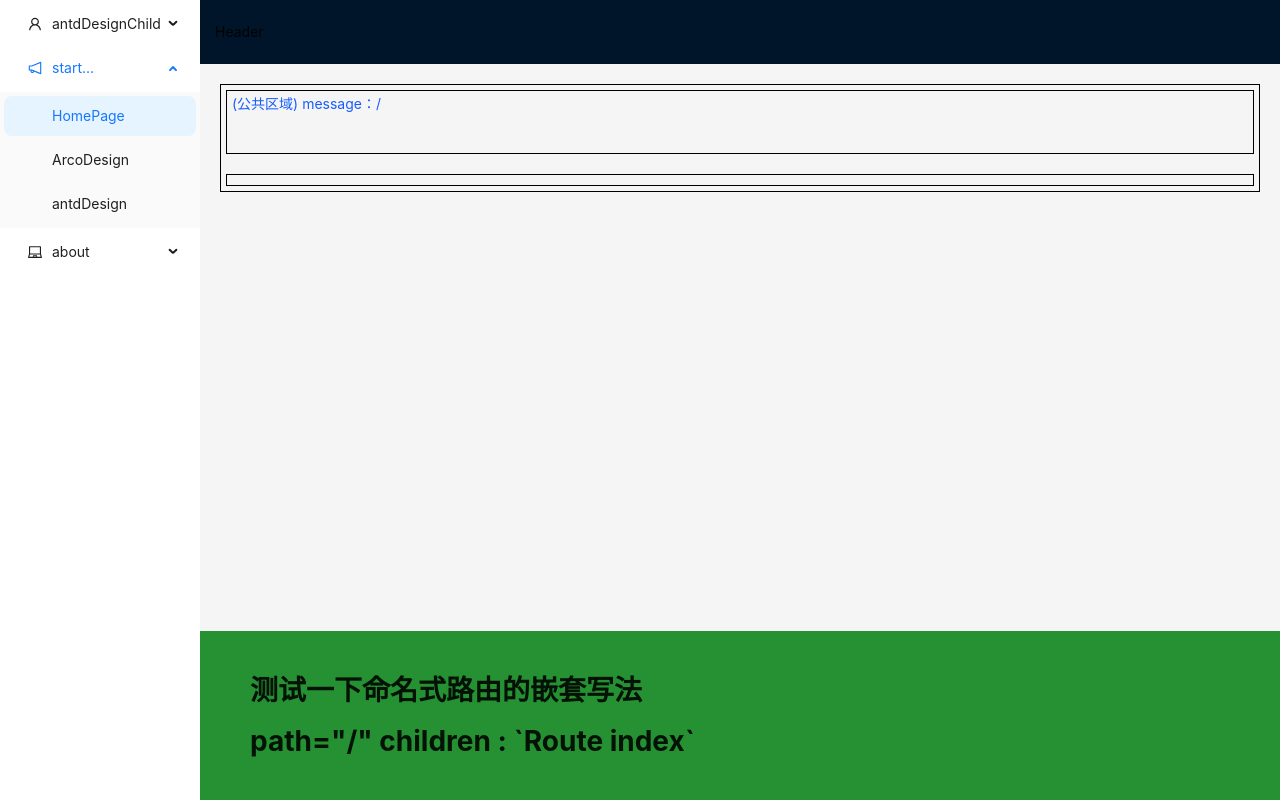
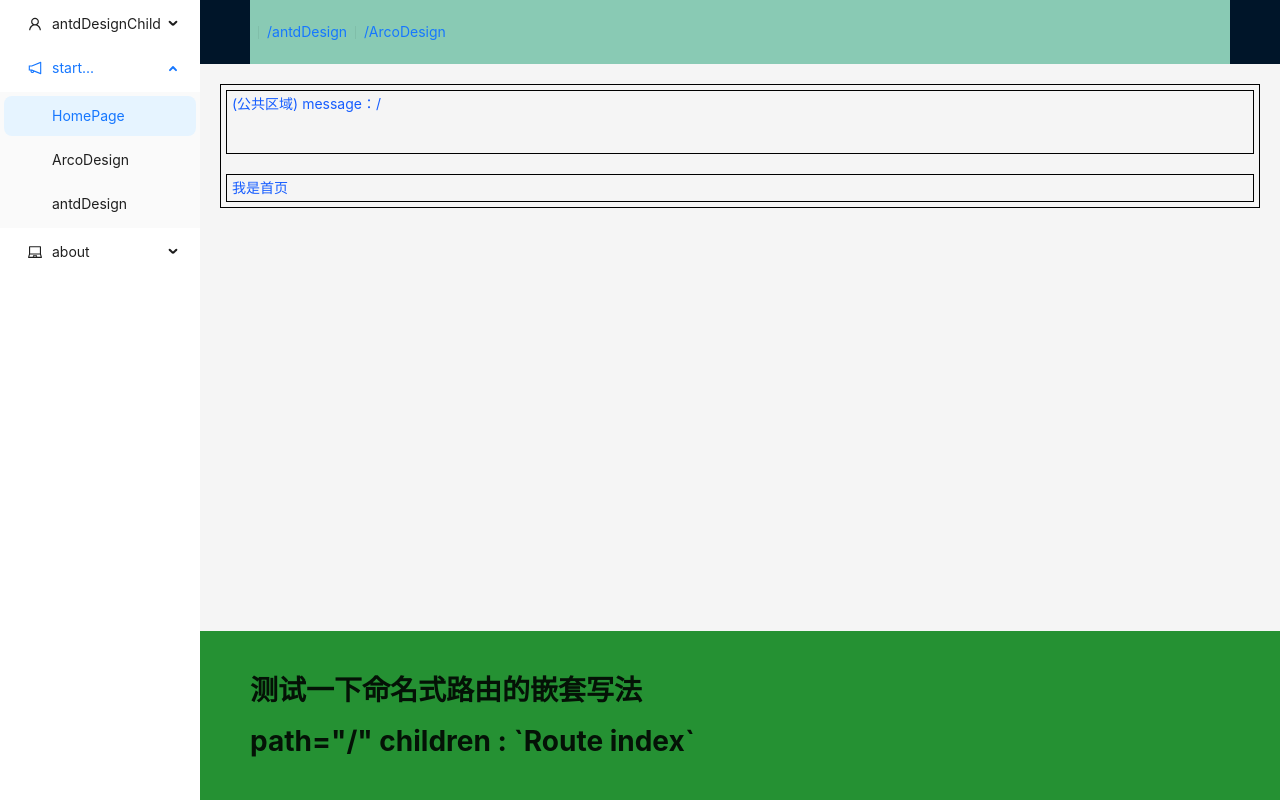
Before and after one commit to shijiePu/webpack-react, a React app: page / in a window 1280 px wide. Built offline with nearby package versions, Linux system fonts and the light colour scheme.

Commit message:
404页面组件、header组件

```diff
--- a/src/app.scss
+++ b/src/app.scss
@@ -4,7 +4,14 @@
 :root {
   // 定义主题颜色
   --theme-color: #165dff;
+  --app-background-color: #e4e6eb;
+
+  --header-background-color: rgb(137, 202, 180);
+  --header-border-color: #ccc;
+
+  --rooter-background-color: #259133;
 }
+
 
 .app-sider {
   color: var(--theme-color);
@@ -14,8 +21,16 @@
   overflow: auto;
   height: 100vh;
 
+
   .app-header {
-    padding: 0 15px;
+    height: 64px;
+    color: var(--theme-color);
+    border-color: var(--header-border-color);
+
+    .header-content {
+      height: 100%;
+      background-color: var(--header-background-color);
+    }
   }
 
   .contene-contain {
@@ -24,16 +39,16 @@
   }
 
   .app-footer {
-    background: #259133;
+    background: var(--rooter-background-color);
   }
 }
 
-.border{
+.border {
   border: 1px solid #000;
   padding: 5px;
 }
 
-.homepage-header{
+.homepage-header {
   height: 64px;
   margin-bottom: 20px;
 }
--- a/src/app.tsx
+++ b/src/app.tsx
@@ -1,13 +1,16 @@
 import React from "react"
-import { useRoutes, Routes, Route, Outlet, useLocation, matchRoutes, Link } from "react-router-dom";
+import { useRoutes, Routes, Route, Outlet, useLocation, matchRoutes, Link, Navigate } from "react-router-dom";
 import { ROUTER_CONFIG, Link_Config } from "./config/router";
 import { Layout, Menu } from 'antd';
 import { Teams } from "./config/router2"
+import PathInfo from "@/pages/HeaderInfo";
+
 
 import "./app.scss"
 const { Header, Footer, Sider, Content } = Layout;
 
-const RRouter = () => {
+// 命令式
+const RouterNormal = () => {
   return (
     <Routes>
       {/* 我们不一定要全部将路由定义在最外层.
@@ -27,10 +30,21 @@ const RRouter = () => {
   );
 }
 
-function App() {
+// 声明式
+const RoutesV6 = () => {
   // 于在useRoutes中调用RouteContext的解释
   // 这个是只会调用一次useRoutes吗
   const appRoutesElement = useRoutes(ROUTER_CONFIG);
+  return <>{appRoutesElement}</>
+}
+
+
+
+// Navigate  可以在子导航中 实现相对路径的跳转
+// 一般在子路由中使用？
+
+function App() {
+
   // const menuItems = matchRoutes()
   // todo  通过matchRoutes实现拿到导航栏的数据？
 
@@ -55,11 +69,7 @@ function App() {
   const location = useLocation()
   // 使用matchRoutes获取匹配到的路由，依次是从父到子路由
   let matches = matchRoutes(ROUTER_CONFIG, { pathname: location.pathname });
-  console.log('通过matchRoutes得到matches？？？', { matches,location });
-
-  const path = matches?.map(match=>{})
-
-
+  console.log('通过matchRoutes得到matches？？？', { matches, location });
 
   return (
     <div className="App">
@@ -78,12 +88,14 @@ function App() {
           </Menu>
         </Sider>
         <Layout className="app-content">
-          <Header className="app-header">Header</Header>
+          <Header className="app-header">
+            <PathInfo routerConfig={ROUTER_CONFIG} />
+          </Header>
           <Content className="contene-contain">
-            {appRoutesElement}
+            <RoutesV6 />
           </Content>
           <Footer className="app-footer">
-            <RRouter />
+            <RouterNormal />
           </Footer>
         </Layout>
       </Layout>
--- a/src/config/router.tsx
+++ b/src/config/router.tsx
@@ -2,6 +2,7 @@ import { Outlet, RouteObject, useParams } from "react-router-dom"
 import HomePage from "@/pages/home";
 import ArcoDesign from "@/pages/ArcoDesign";
 import AntdDesign from "@/pages/antDesign";
+import NotFound from "@/pages/NotFound";
 import { LaptopOutlined, NotificationOutlined, UserOutlined } from '@ant-design/icons';
 
 const Link_Config = [
@@ -40,7 +41,7 @@ const Link_Config = [
     },
     {
         name: 'about', icon: LaptopOutlined, id: 'about', children: [
-            { path: '/teams/:new', label: "teamIdIsNew", id: 'teamIdisnew' },
+            { path: '/teams/Idisnew', label: "teamIdIsNew", id: 'teamIdisnew' },
             { path: '/teams/new', label: "newTeam", id: 'newTeam' },
         ],
     },
@@ -88,7 +89,7 @@ const ROUTER_CONFIG: RouteObject[] = [
     },
     {
         path: "*",
-        element: <>404 Not Found!</>,
+        element: <NotFound />,
     },
 ];
 
--- /dev/null
+++ b/src/pages/HeaderInfo/index.tsx
@@ -0,0 +1,42 @@
+import { Divider } from "antd";
+import React, { useMemo, useState } from "react";
+import { Link, useLocation, matchRoutes } from "react-router-dom";
+
+const HeaderInfo = (props: any) => {
+    // todo
+    // url对路由分层，点击那个层级的url跳转到哪个层级
+
+    const { routerConfig } = props
+    const location = useLocation()
+    const { pathname } = location;
+    const [matches, setMatches] = useState([] as string[])
+
+    // pathname 应该为某个层级下面的最深的路由pathname
+    // 1  todo:通过routerConfig去找？
+    // const deelPath = deepRelsovePath(routerConfig,)
+    // 2  通过看routerConfig直接输出
+    const firstChildRoutePathnameList: string[] = ['/antdDesign', '/ArcoDesign']
+    const navPath = firstChildRoutePathnameList.find(item => pathname.startsWith(item))
+
+    useMemo(() => {
+        if (navPath) {
+            const newMatches = matchRoutes(routerConfig, navPath)
+            setMatches(newMatches ? newMatches.map(item => item.pathname) : [])
+        } else {
+            setMatches(firstChildRoutePathnameList)
+        }
+    }, [routerConfig, navPath])
+
+    return (<div className="header-content">
+        {
+            matches.length && matches.map((pathname: string) => {
+                return (<React.Fragment key={pathname}>
+                    <Divider type="vertical" />
+                    <Link to={pathname}>{pathname}</Link>
+                </React.Fragment>)
+            })
+        }
+    </div>)
+}
+
+export default HeaderInfo;
--- /dev/null
+++ b/src/pages/NotFound/index.tsx
@@ -0,0 +1,39 @@
+import { Button } from "antd"
+import { useState } from "react";
+import { Link, Navigate, useNavigate } from "react-router-dom";
+
+const homePagePath = "/"
+const notFound = () => {
+
+    // isBack 初始值为false  为true时渲染 Navigate 组件
+    const [isBack, setBack] = useState(false)
+
+    const navigateGoIndex = () => {
+        setBack(true)
+    }
+
+    const goIndex = () => {
+        navigate(homePagePath)
+    }
+    // 比如实现一个 404页面自动跳转到首页
+    const navigate = useNavigate()
+    return (<>
+        404 Not Found
+        <Button onClick={goIndex}>useNavigate 回到首页</Button>
+
+        <Link to={homePagePath}>Link 回到首页</Link>
+
+        <Button onClick={navigateGoIndex}>Navigate 回到首页</Button>
+
+        {/*
+            Navigate 有个属性 replace
+            replace=false : replace方式跳转
+            replace=true : push方式跳转（Link组件也是这个方式）
+        */}
+
+        {/* 该组件渲染完成就会自动跳转页面 */}
+        {isBack && <Navigate to={homePagePath} />}
+    </>)
+}
+
+export default notFound;
--- a/src/pages/home/index.tsx
+++ b/src/pages/home/index.tsx
@@ -1,4 +1,4 @@
-import { Outlet, useLocation, useMatch } from 'react-router-dom';
+import { Outlet, useLocation } from 'react-router-dom';
 
 const Home = () => {
     const location = useLocation()
@@ -14,6 +14,7 @@ const Home = () => {
                     (公共区域) message：{location.pathname}
                 </div>
                 <div className="border">
+                    我是首页
                     {/* outlet可以将所有匹配到的子路由展示出来 */}
                     {/* 没有outlet的话默认只会匹配到优先级最高的路由 */}
                     {/* 而当前匹配到所有子路由会在routeContext 的value中储存 */}
```
